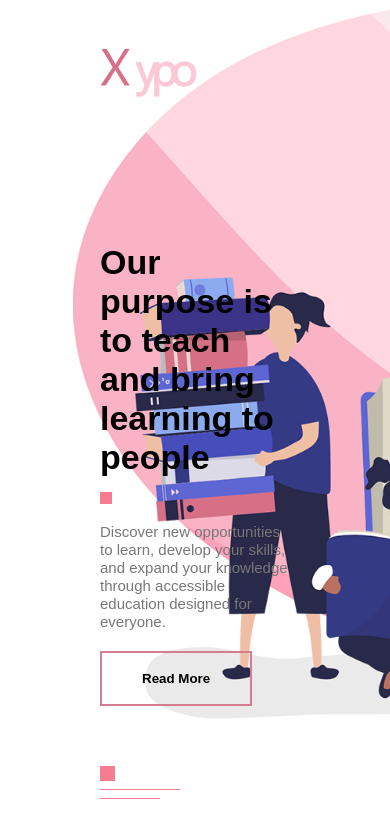
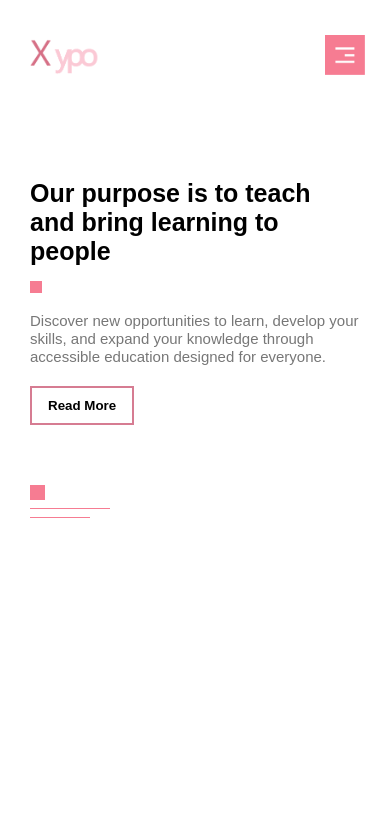
Before and after one commit to MohamedHossam107/education-landing-page, a plain HTML site: page index.html in a window 390 px wide. Drawn offline with Linux system fonts and the light colour scheme.

Commit message:
Improve navigation and responsive design

```diff
--- a/css/5.css
+++ b/css/5.css
@@ -107,6 +107,7 @@ p
     top:0;
     background:#f67c92;
     z-index:2;
+    transition: right 0.5s ease;
 }
 
 nav ul li
@@ -126,8 +127,52 @@ nav ul li a
     width:50px;
     position:fixed;
     right:65px;
-    top:35;
+    top:35px;
     z-index: 2;
     cursor: pointer;
 
 }
+
+
+@media screen and (max-width: 770px)
+{
+    #header
+    {
+        background-image: none;
+        height: auto;
+        min-height: 100vh;
+    }
+
+    .container
+    {
+        margin-right: 30px;
+        margin-left: 30px;
+    }
+
+    .logo
+    {
+        margin-top: 27px;
+        width: 70px;
+    }
+
+    .header-text
+    {
+        margin-top: 100px;
+    }
+
+    h1
+    {
+        font-size: 25px;
+    }
+
+    #menuBtn
+    {
+        width: 40px;
+        right: 25px;
+    }
+
+    .common-btn
+    {
+        padding: 10px 16px;
+    }
+}
```
